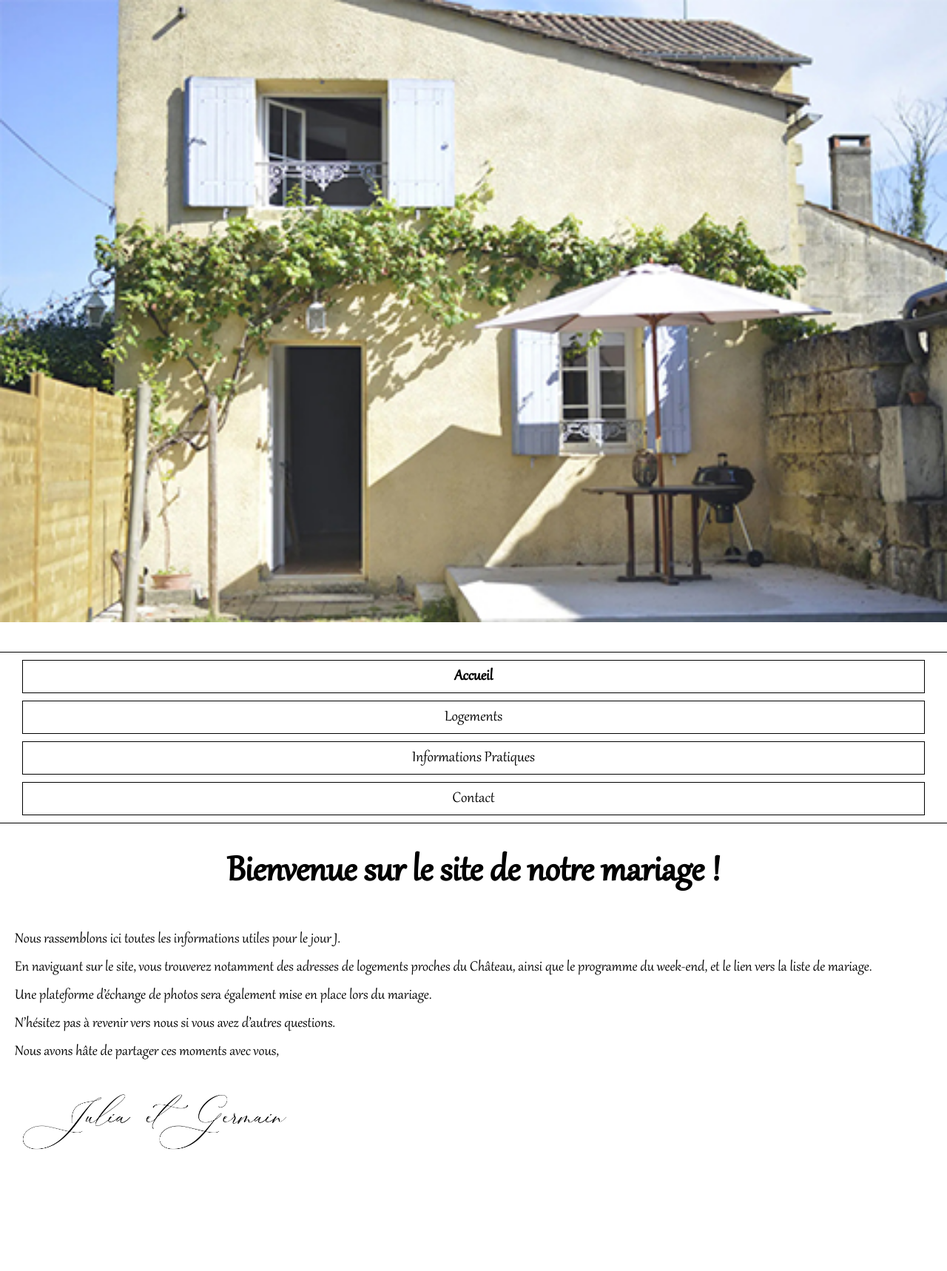
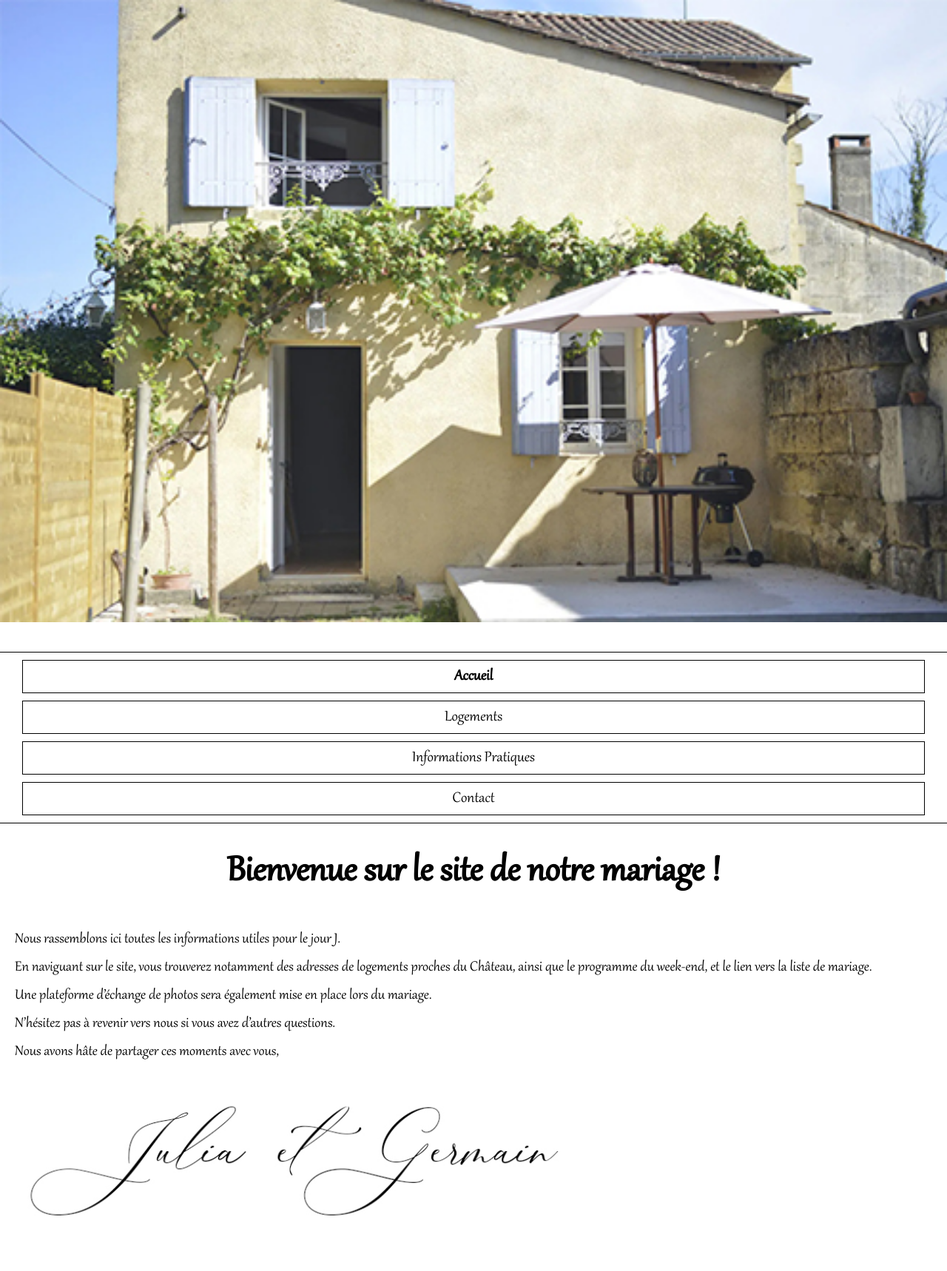
Before and after one commit to Germinal-A/Site-du-Mariage-de-Julia-et-Germain, a Jekyll site: the page built from index.md, in a window 1280 px wide. Shown: the whole page at 74% size. Built offline with Jekyll 4.4.1, drawn with Linux system fonts in a browser that asks for light colours; before the commit the page ends 1619 px from its top, so only the background shows below that.

Commit message:
Update index.md

```diff
--- a/index.md
+++ b/index.md
@@ -12,4 +12,5 @@
 N'hésitez pas à revenir vers nous si vous avez d'autres questions.
 Nous avons hâte de partager ces moments avec vous,
 
-<img src="/assets/Signature.jpg" width="30%">
+<img src="/assets/Signature.jpg" width="30%" class="large">
+<img src="/assets/Signature.jpg" width="60%" class="small">
```
